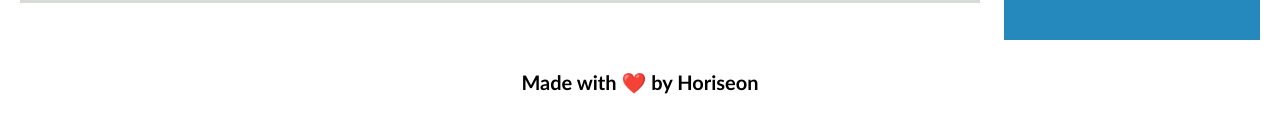
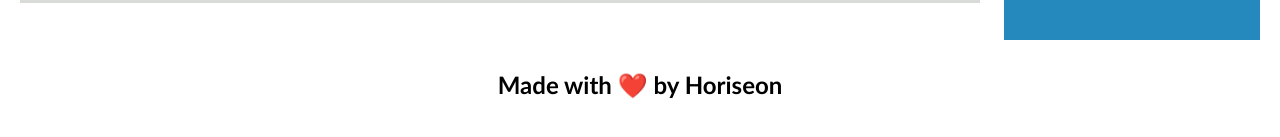
Before and after one commit to jennysiu/horiseonCodeRefractor, a plain HTML site: page index.html in a window 1280 px wide. Shown: the part 2043-2180 px from the top of the page. Drawn offline with Linux system fonts and the light colour scheme.

Commit message:
footer's Heading element updated

```diff
--- a/assets/css/style.css
+++ b/assets/css/style.css
@@ -143,6 +143,6 @@
     text-align: center;
   }
 
-  footer h2 {
+  footer h4 {
     font-size: 20px;
   }
```
